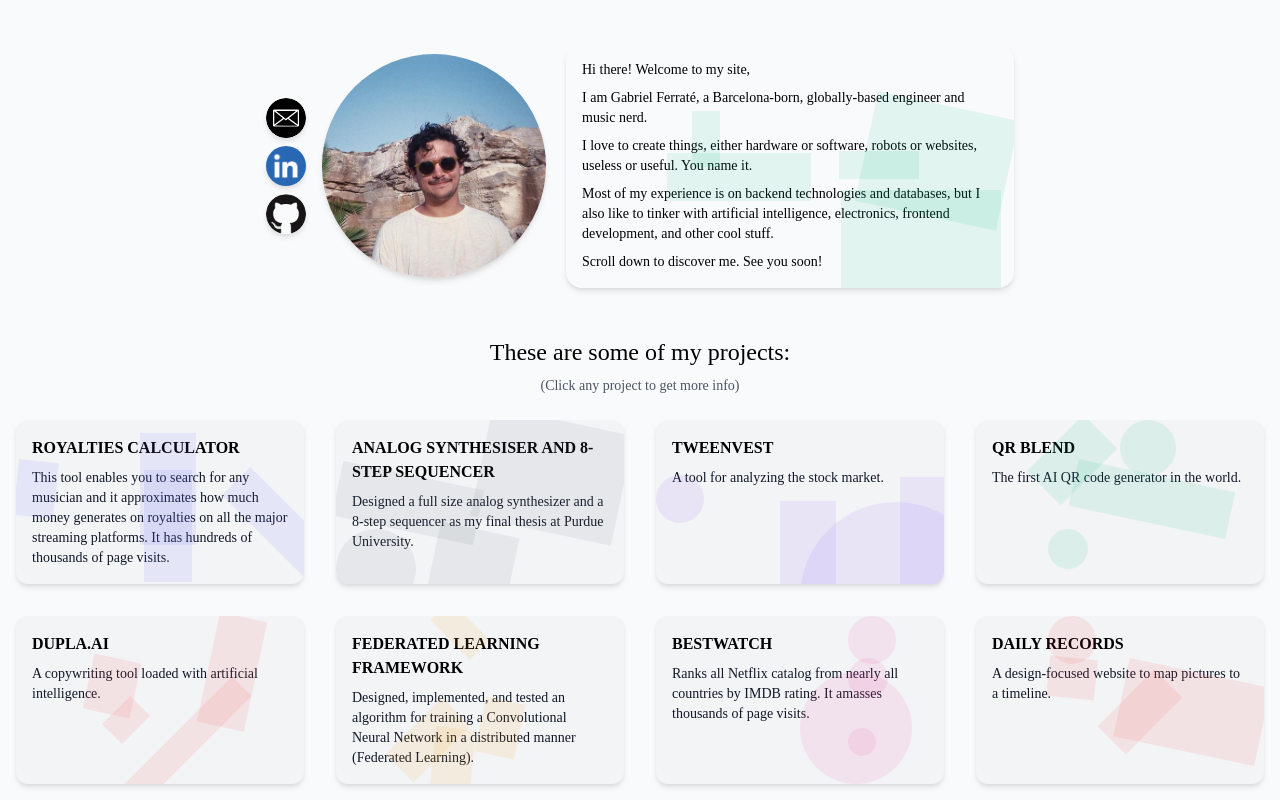
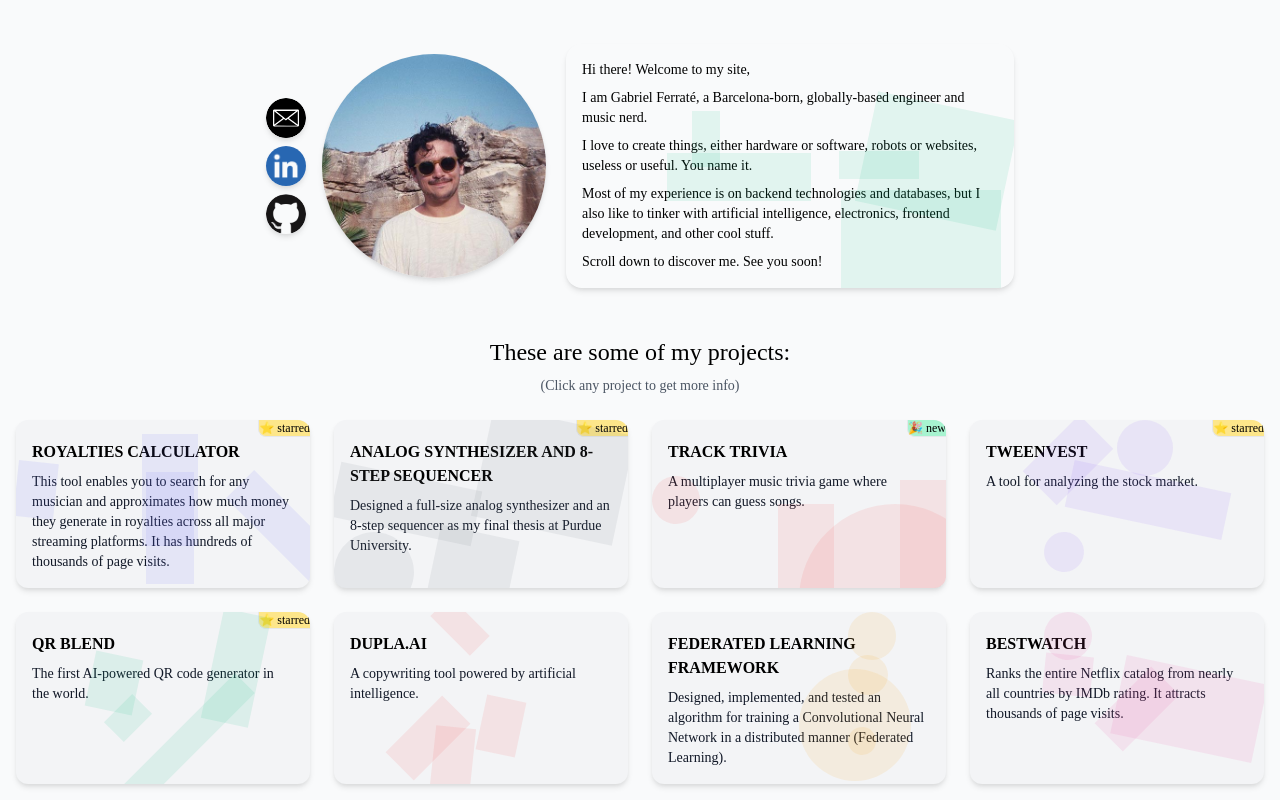
Before and after one commit to gferrate/personal_page, a Nuxt app: page / in a window 1280 px wide. Shown: the top 800 px of the page. Built offline with nearby package versions, Linux system fonts and the light colour scheme; a web font is replaced by a local one.

Commit message:
Some thingies

```diff
--- a/components/Project.vue
+++ b/components/Project.vue
@@ -1,30 +1,18 @@
 <template>
   <div
-    class="
-      w-full
-      h-full
-      bg-gray-100
-      rounded-xl
-      p-4
-      shadow-md
-      cursor-pointer
-      hover:shadow-lg
-      hover:scale-105
-      transition
-      duration-500
-      ease-in-out
-      transform
-      relative
-      hover:md:rotate-6
-      hover:rotate-2
-      overflow-hidden
-      group
-      select-none
-    "
-    @click="open()"
-  >
+    class="w-full h-full bg-gray-100 rounded-xl p-4 shadow-md cursor-pointer hover:shadow-lg hover:scale-105 transition duration-500 ease-in-out transform relative hover:md:rotate-6 hover:rotate-2 overflow-hidden group select-none"
+    @click="open()">
+
+    <div class="absolute top-0 right-0 text-xs rounded-bl-lg px-[8px] border-l border-b py-[2px] z-[999]" v-if="starred || isNew"
+      :class="isNew ? 'bg-green-200' : 'bg-yellow-200'">
+      {{ {
+        "new": "🎉 new",
+        "starred": "⭐️ starred"
+      }[isNew ? "new" : "starred"] }}
+    </div>
+
     <BackgroundFigure v-for="n in 4" :key="n" :color="color" />
-    <div class="text-base text-left font-bold">
+    <div class="text-base text-left font-bold mt-1">
       {{ title | capitalize }}
     </div>
     <div class="text-sm text-left text-gray-900 mt-2">
@@ -35,10 +23,10 @@
 
 <script>
 export default {
-  data: function() {
+  data: function () {
     return {};
   },
-  props: ["title", "subtitle", "link", "color"],
+  props: ["title", "subtitle", "link", "color", "starred", "isNew"],
   methods: {
     isMobile() {
       if (process.browser) {
@@ -48,7 +36,7 @@ export default {
     open() {
       var link = this.link;
       if (this.isMobile()) {
-        setTimeout(function() {
+        setTimeout(function () {
           window.open(link, "_blank").focus();
         }, 500);
       } else {
@@ -57,7 +45,7 @@ export default {
     }
   },
   filters: {
-    capitalize: function(value) {
+    capitalize: function (value) {
       if (!value) return "";
       return value.toUpperCase();
     }
--- a/pages/index.vue
+++ b/pages/index.vue
@@ -2,46 +2,17 @@
   <div>
     <section id="this-is-me" class="py-6">
       <div class="flex flex-col md:flex-row justify-center items-center mt-5">
-        <div class="
-            flex flex-col-reverse
-            md:flex-row
-            justify-center
-            items-center
-            space-y-4
-            md:space-y-0
-            space-x-0
-            md:space-x-4
-          ">
-          <div class="
-              mt-4
-              md:mt-0
-              flex
-              justify-center
-              items-center
-              flex-row
-              md:flex-col
-              space-y-0
-              md:space-y-2
-              space-x-2
-              md:space-x-0
-            ">
+        <div
+          class="flex flex-col-reverse md:flex-row justify-center items-center space-y-4 md:space-y-0 space-x-0 md:space-x-4">
+          <div
+            class="mt-4 md:mt-0 flex justify-center items-center flex-row md:flex-col space-y-0 md:space-y-2 space-x-2 md:space-x-0">
             <me size="sm" :img-path="images.email" :href="links.email"></me>
             <me size="sm" :img-path="images.linkedin" :href="links.linkedin"></me>
             <me size="sm" :img-path="images.github" :href="links.github"></me>
           </div>
           <me size="lg" :img-path="images.me"></me>
         </div>
-        <div class="
-            max-w-md
-            px-4
-            mt-6
-            md:mt-0
-            md:p-0
-            ml-0
-            md:ml-5
-            text-sm text-justify
-            md:text-left
-          ">
+        <div class="max-w-md px-4 mt-6 md:mt-0 md:p-0 ml-0 md:ml-5 text-sm text-justify md:text-left">
           <Bio :bio="bio" />
         </div>
       </div>
@@ -52,9 +23,9 @@
       <h2 class="text-sm mt-2 text-center px-4 text-gray-600">
         (Click any project to get more info)
       </h2>
-      <div class="w-full mt-6 grid grid-cols-1 md:grid-cols-4 gap-4 md:gap-8 px-4">
+      <div class="w-full mt-6 grid grid-cols-1 md:grid-cols-4 gap-4 md:gap-6 px-4">
         <project v-for="proj in projects" :color="proj.color" :key="proj.title" :title="proj.title"
-          :subtitle="proj.subtitle" :link="proj.link" />
+          :starred="proj.starred" :subtitle="proj.subtitle" :link="proj.link" :isNew="proj.isNew" />
       </div>
     </section>
 
@@ -75,18 +46,7 @@
     </section>-->
 
     <section id="like-what-you-see" class="py-8 text-center text-gray-500 text-sm">
-      <div class="
-          mx-auto
-          border-t
-          pt-8
-          flex
-          justify-between
-          items-center
-          flex-col
-          md:flex-row
-          space-y-4
-          md:space-y-0
-        ">
+      <div class="mx-auto border-t pt-8 flex justify-between items-center flex-col md:flex-row space-y-4 md:space-y-0">
         <p>
           Like what you see?
           <a class="underline" href="https://github.com/gferrate/personal_page" target="_blank">Fork it on Github</a>
@@ -256,32 +216,43 @@ export default {
         {
           title: "Royalties Calculator",
           subtitle:
-            "This tool enables you to search for any musician and it approximates how much money generates on royalties on all the major streaming platforms. It has hundreds of thousands of page visits.",
+            "This tool enables you to search for any musician and approximates how much money they generate in royalties across all major streaming platforms. It has hundreds of thousands of page visits.",
           link: "https://royalties-calculator.com/",
-          color: "bg-indigo-500"
+          color: "bg-indigo-500",
+          starred: true
         },
         {
-          title: "Analog Synthesiser and 8-Step sequencer",
+          title: "Analog Synthesizer and 8-Step Sequencer",
           subtitle:
-            "Designed a full size analog synthesizer and a 8-step sequencer as my final thesis at Purdue University.",
+            "Designed a full-size analog synthesizer and an 8-step sequencer as my final thesis at Purdue University.",
           link: "https://www.youtube.com/watch?v=xIo1AV4bAkE",
-          color: "bg-gray-500"
+          color: "bg-gray-500",
+          starred: true
+        },
+        {
+          title: "Track Trivia",
+          subtitle: "A multiplayer music trivia game where players can guess songs.",
+          link: "https://www.track-trivia.com/",
+          color: "bg-red-500",
+          isNew: true
         },
         {
           title: "Tweenvest",
           subtitle: "A tool for analyzing the stock market.",
           link: "https://www.tweenvest.com/",
-          color: "bg-purple-500"
+          color: "bg-purple-500",
+          starred: true
         },
         {
           title: "QR Blend",
-          subtitle: "The first AI QR code generator in the world.",
+          subtitle: "The first AI-powered QR code generator in the world.",
           link: "https://www.qrblend.com/",
-          color: "bg-green-500"
+          color: "bg-green-500",
+          starred: true
         },
         {
           title: "dupla.ai",
-          subtitle: "A copywriting tool loaded with artificial intelligence.",
+          subtitle: "A copywriting tool powered by artificial intelligence.",
           link: "https://www.dupla.ai/",
           color: "bg-red-500"
         },
@@ -295,65 +266,45 @@ export default {
         {
           title: "Bestwatch",
           subtitle:
-            "Ranks all Netflix catalog from nearly all countries by IMDB rating. It amasses thousands of page visits.",
+            "Ranks the entire Netflix catalog from nearly all countries by IMDb rating. It attracts thousands of page visits.",
           link: "https://bestwatch.app/",
           color: "bg-pink-500"
         },
         {
-          title: "Daily records",
+          title: "Daily Records",
           subtitle:
-            "A design-focused website to map pictures to a timeline.",
+            "A design-focused website for mapping pictures to a timeline.",
           link: "https://daily-records.netlify.app/",
           color: "bg-red-500"
         },
         {
           title: "Drunk Translator",
           subtitle:
-            "A prank webpage which simulates drunk behaviour. It accumulates tens of thousands of visits.",
+            "A prank webpage simulating drunk behavior. It has accumulated tens of thousands of visits.",
           link: "https://www.drunk-translator.com/?lang=eng",
           color: "bg-blue-500"
         },
         {
           title: "Whalfred",
-          subtitle: "Create and receive reminders directly from Whatsapp.",
+          subtitle: "Create and receive reminders directly on WhatsApp.",
           link: "https://whalfred.com/",
-          color: "bg-pink-500"
+          color: "bg-pink-500",
+          starred: true
         },
-        //{
-        //  title: "View Instagram Likes",
-        //  subtitle:
-        //    "Designed a workaround to defeat Instagram’s new policy of not showing the number of likes for a given post.",
-        //  link:
-        //    "https://github.com/gferrate/personal_projects/tree/master/instagram_likes",
-        //  color: "bg-pink-500"
-        //},
         {
           title: "Hodor",
           subtitle:
-            "I engineered a system to open and close BMAT’s headquarter’s office with auth0 authentication and access control, taking geolocalisation into account.",
+            "Engineered a system to open and close BMAT’s headquarters' office with Auth0 authentication and access control, integrating geolocation.",
           link: "https://www.youtube.com/watch?v=_1j-8boMRDQ",
           color: "bg-purple-500"
         },
-        //{
-        //  title: "My Friend Is on Tinder",
-        //  subtitle: "Prank website to create fake Tinder profiles.",
-        //  link: "https://github.com/gferrate/my_friend_is_on_tinder",
-        //  color: "bg-indigo-500"
-        //},
-        //{
-        //  title: "The Bus Game",
-        //  subtitle:
-        //    "A classic Spanish cards game made online during the quarantine! The repo is open (click).",
-        //  link: "https://github.com/gferrate/juego_del_bus",
-        //  color: "bg-green-500"
-        //},
         {
           title: "Customize Windows Blue Error Screen",
           subtitle:
-            "A prank website to customize the windows blue error screen.",
+            "A prank website for customizing the Windows blue error screen.",
           link: "https://windows-blue-screen.netlify.app/",
           color: "bg-blue-500"
-        }
+        },
       ]
     };
   },
```
